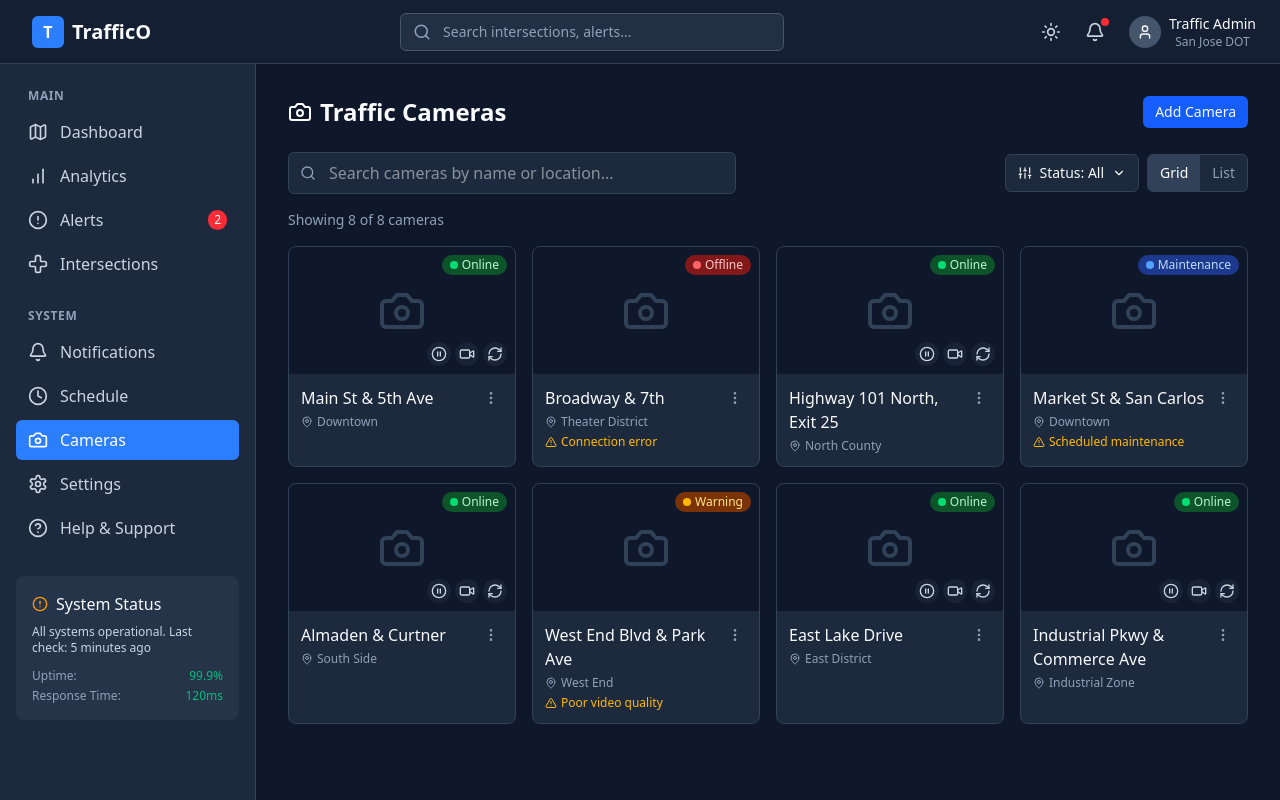
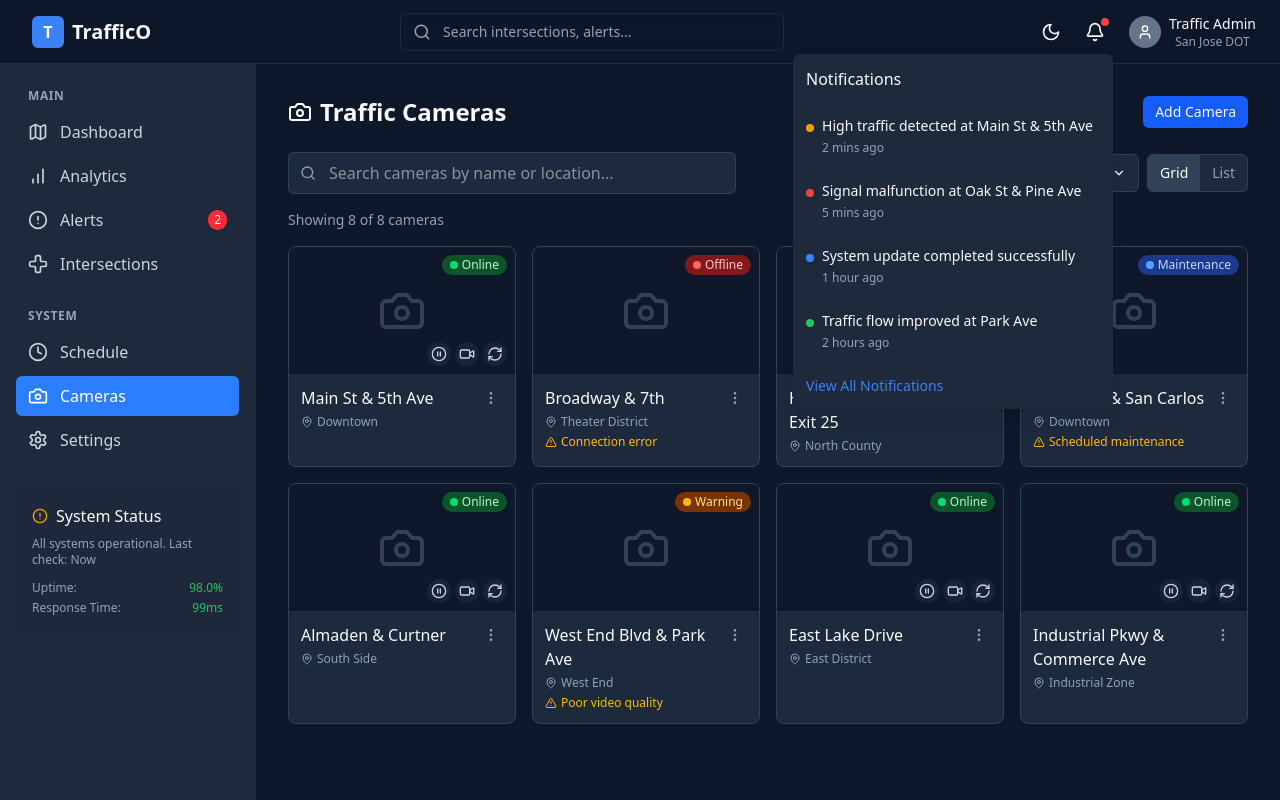
Before and after one commit to n8thantran/SJHacks-2025, a Next.js app in the folder frontend/: page /cameras in a window 1280 px wide. Both pictures are taken after a click on the button 1095 px from the left and 31 px from the top of the page. Built offline with nearby package versions, Linux system fonts and the light colour scheme.

Commit message:
feat: implement theme toggle and notifications dropdown in header

```diff
--- a/frontend/src/app/globals.css
+++ b/frontend/src/app/globals.css
@@ -8,6 +8,41 @@
   --accent: #22c55e;
   --danger: #ef4444;
   --warning: #f59e0b;
+  --border: #1e293b;
+  --card: #1e293b;
+  --card-foreground: #f8fafc;
+  --muted: #64748b;
+  --muted-foreground: #94a3b8;
+}
+
+[data-theme="light"] {
+  --background: #ffffff;
+  --foreground: #1e293b;
+  --primary: #3b82f6;
+  --secondary: #64748b;
+  --accent: #22c55e;
+  --danger: #ef4444;
+  --warning: #f59e0b;
+  --border: #e2e8f0;
+  --card: #f8fafc;
+  --card-foreground: #1e293b;
+  --muted: #f1f5f9;
+  --muted-foreground: #64748b;
+}
+
+[data-theme="dark"] {
+  --background: #0f172a;
+  --foreground: #f8fafc;
+  --primary: #3b82f6;
+  --secondary: #64748b;
+  --accent: #22c55e;
+  --danger: #ef4444;
+  --warning: #f59e0b;
+  --border: #1e293b;
+  --card: #1e293b;
+  --card-foreground: #f8fafc;
+  --muted: #64748b;
+  --muted-foreground: #94a3b8;
 }
 
 @theme inline {
@@ -18,15 +53,13 @@
   --color-accent: var(--accent);
   --color-danger: var(--danger);
   --color-warning: var(--warning);
+  --color-border: var(--border);
+  --color-card: var(--card);
+  --color-card-foreground: var(--card-foreground);
+  --color-muted: var(--muted);
+  --color-muted-foreground: var(--muted-foreground);
   --font-sans: var(--font-geist-sans);
   --font-mono: var(--font-geist-mono);
-}
-
-@media (prefers-color-scheme: dark) {
-  :root {
-    --background: #0a0a0a;
-    --foreground: #ededed;
-  }
 }
 
 body {
@@ -44,17 +77,17 @@ body {
 }
 
 ::-webkit-scrollbar-track {
-  background: rgba(255, 255, 255, 0.1);
+  background: var(--muted);
   border-radius: 4px;
 }
 
 ::-webkit-scrollbar-thumb {
-  background: rgba(255, 255, 255, 0.2);
+  background: var(--muted-foreground);
   border-radius: 4px;
 }
 
 ::-webkit-scrollbar-thumb:hover {
-  background: rgba(255, 255, 255, 0.3);
+  background: var(--foreground);
 }
 
 /* Map styling */
@@ -66,22 +99,22 @@ body {
 
 /* Mapbox Popup styling */
 .mapboxgl-popup-content {
-  background-color: rgba(30, 41, 59, 0.9);
-  color: #f8fafc;
+  background-color: var(--card);
+  color: var(--card-foreground);
   border-radius: 0.5rem;
-  border: 1px solid rgba(100, 116, 139, 0.5);
+  border: 1px solid var(--border);
   box-shadow: 0 4px 6px -1px rgba(0, 0, 0, 0.1), 0 2px 4px -1px rgba(0, 0, 0, 0.06);
   padding: 0.75rem;
   font-family: var(--font-sans);
 }
 
 .mapboxgl-popup-close-button {
-  color: #f8fafc;
+  color: var(--card-foreground);
   font-size: 1.25rem;
   padding: 0 0.5rem;
 }
 
 .mapboxgl-popup-tip {
-  border-top-color: rgba(30, 41, 59, 0.9) !important;
-  border-bottom-color: rgba(30, 41, 59, 0.9) !important;
+  border-top-color: var(--card) !important;
+  border-bottom-color: var(--card) !important;
 }
--- a/frontend/src/components/ui/Header.tsx
+++ b/frontend/src/components/ui/Header.tsx
@@ -1,79 +1,142 @@
 'use client';
 
-import { useState } from 'react';
+import { useState, useEffect } from 'react';
 import { Search, Bell, Menu, User, LogOut, Settings, Moon, Sun } from 'lucide-react';
 import MobileMenu from './MobileMenu';
+import Link from 'next/link';
 
 export default function Header() {
   const [isDarkMode, setIsDarkMode] = useState(true);
   const [isUserMenuOpen, setIsUserMenuOpen] = useState(false);
   const [isMobileMenuOpen, setIsMobileMenuOpen] = useState(false);
+  const [isNotificationsOpen, setIsNotificationsOpen] = useState(false);
+
+  // Mock notifications data
+  const notifications = [
+    { id: 1, type: 'warning', message: 'High traffic detected at Main St & 5th Ave', time: '2 mins ago' },
+    { id: 2, type: 'critical', message: 'Signal malfunction at Oak St & Pine Ave', time: '5 mins ago' },
+    { id: 3, type: 'info', message: 'System update completed successfully', time: '1 hour ago' },
+    { id: 4, type: 'success', message: 'Traffic flow improved at Park Ave', time: '2 hours ago' }
+  ];
+
+  useEffect(() => {
+    // Set initial theme
+    document.documentElement.setAttribute('data-theme', isDarkMode ? 'dark' : 'light');
+  }, []);
+
+  const toggleTheme = () => {
+    setIsDarkMode(!isDarkMode);
+    document.documentElement.setAttribute('data-theme', !isDarkMode ? 'dark' : 'light');
+  };
 
   return (
     <>
-      <header className="bg-slate-800/50 backdrop-blur-md border-b border-slate-700 h-16 flex items-center justify-between px-4 sticky top-0 z-10">
+      <header className="bg-background/50 backdrop-blur-md border-b border-border h-16 flex items-center justify-between px-4 sticky top-0 z-10">
         <div className="flex items-center">
           <button
-            className="p-2 rounded-md hover:bg-slate-700 md:hidden"
+            className="p-2 rounded-md hover:bg-background/20 md:hidden"
             onClick={() => setIsMobileMenuOpen(true)}
           >
             <Menu size={20} />
           </button>
 
           <div className="flex items-center ml-4">
-            <div className="bg-blue-500 text-white h-8 w-8 rounded-md flex items-center justify-center font-bold mr-2">T</div>
+            <div className="bg-primary text-white h-8 w-8 rounded-md flex items-center justify-center font-bold mr-2">T</div>
             <h1 className="text-xl font-bold">TrafficO</h1>
           </div>
         </div>
 
-        <div className="hidden md:flex items-center bg-slate-700/50 border border-slate-600 rounded-md w-96">
-          <Search size={18} className="ml-3 text-slate-400" />
+        <div className="hidden md:flex items-center bg-background/20 border border-border rounded-md w-96">
+          <Search size={18} className="ml-3 text-muted-foreground" />
           <input
             type="text"
             placeholder="Search intersections, alerts..."
-            className="bg-transparent border-0 outline-none h-9 flex-grow px-3 text-sm text-white placeholder:text-slate-400"
+            className="bg-transparent border-0 outline-none h-9 flex-grow px-3 text-sm text-foreground placeholder:text-muted-foreground"
           />
         </div>
 
         <div className="flex items-center gap-2">
           <button
-            className="p-2 rounded-md text-slate-300 hover:bg-slate-700"
-            onClick={() => setIsDarkMode(!isDarkMode)}
+            className="p-2 rounded-md text-foreground hover:bg-background/20"
+            onClick={toggleTheme}
           >
-            {isDarkMode ? <Sun size={20} /> : <Moon size={20} />}
-          </button>
-
-          <button className="p-2 rounded-md text-slate-300 hover:bg-slate-700 relative">
-            <Bell size={20} />
-            <span className="absolute top-1 right-1 bg-red-500 rounded-full w-2 h-2"></span>
+            {isDarkMode ? <Moon size={20} /> : <Sun size={20} />}
           </button>
 
           <div className="relative">
             <button
-              className="flex items-center gap-2 p-2 rounded-md hover:bg-slate-700"
+              className="p-2 rounded-md text-foreground hover:bg-background/20 relative"
+              onClick={() => setIsNotificationsOpen(!isNotificationsOpen)}
+            >
+              <Bell size={20} />
+              <span className="absolute top-1 right-1 bg-danger rounded-full w-2 h-2"></span>
+            </button>
+
+            {isNotificationsOpen && (
+              <div className="absolute right-0 mt-1 bg-card border border-border rounded-md shadow-lg w-80 max-h-96 overflow-y-auto z-20">
+                <div className="p-3 border-b border-border">
+                  <h3 className="font-medium">Notifications</h3>
+                </div>
+                <div className="divide-y divide-border">
+                  {notifications.map(notification => (
+                    <div
+                      key={notification.id}
+                      className="p-3 hover:bg-background/20 cursor-pointer"
+                    >
+                      <div className="flex items-start gap-2">
+                        <div className={`w-2 h-2 rounded-full mt-2 ${
+                          notification.type === 'critical' ? 'bg-danger' :
+                          notification.type === 'warning' ? 'bg-warning' :
+                          notification.type === 'success' ? 'bg-accent' :
+                          'bg-primary'
+                        }`} />
+                        <div className="flex-1">
+                          <p className="text-sm">{notification.message}</p>
+                          <p className="text-xs text-muted-foreground mt-1">{notification.time}</p>
+                        </div>
+                      </div>
+                    </div>
+                  ))}
+                </div>
+                <div className="p-3 border-t border-border">
+                  <Link
+                    href="/alerts"
+                    className="block w-full text-sm text-primary hover:text-primary/80"
+                    onClick={() => setIsNotificationsOpen(false)}
+                  >
+                    View All Notifications
+                  </Link>
+                </div>
+              </div>
+            )}
+          </div>
+
+          <div className="relative">
+            <button
+              className="flex items-center gap-2 p-2 rounded-md hover:bg-background/20"
               onClick={() => setIsUserMenuOpen(!isUserMenuOpen)}
             >
-              <div className="h-8 w-8 rounded-full bg-slate-600 flex items-center justify-center">
+              <div className="h-8 w-8 rounded-full bg-muted flex items-center justify-center">
                 <User size={16} />
               </div>
               <div className="hidden md:block text-sm">
                 <div className="font-medium">Traffic Admin</div>
-                <div className="text-xs text-slate-400">San Jose DOT</div>
+                <div className="text-xs text-muted-foreground">San Jose DOT</div>
               </div>
             </button>
 
             {isUserMenuOpen && (
-              <div className="absolute right-0 mt-1 bg-slate-800 border border-slate-700 rounded-md shadow-lg w-48 py-1 z-20">
-                <button className="w-full text-left px-4 py-2 text-sm hover:bg-slate-700 flex items-center gap-2">
-                  <User size={16} className="text-slate-400" />
+              <div className="absolute right-0 mt-1 bg-card border border-border rounded-md shadow-lg w-48 py-1 z-20">
+                <button className="w-full text-left px-4 py-2 text-sm hover:bg-background/20 flex items-center gap-2">
+                  <User size={16} className="text-muted-foreground" />
                   <span>Profile</span>
                 </button>
-                <button className="w-full text-left px-4 py-2 text-sm hover:bg-slate-700 flex items-center gap-2">
-                  <Settings size={16} className="text-slate-400" />
+                <button className="w-full text-left px-4 py-2 text-sm hover:bg-background/20 flex items-center gap-2">
+                  <Settings size={16} className="text-muted-foreground" />
                   <span>Settings</span>
                 </button>
-                <hr className="border-slate-700 my-1" />
-                <button className="w-full text-left px-4 py-2 text-sm hover:bg-slate-700 flex items-center gap-2 text-red-400">
+                <hr className="border-border my-1" />
+                <button className="w-full text-left px-4 py-2 text-sm hover:bg-background/20 flex items-center gap-2 text-danger">
                   <LogOut size={16} />
                   <span>Sign out</span>
                 </button>
--- a/frontend/src/components/ui/Sidebar.tsx
+++ b/frontend/src/components/ui/Sidebar.tsx
@@ -13,6 +13,7 @@ import {
   HelpCircle
 } from 'lucide-react';
 import Link from 'next/link';
+import { useState, useEffect } from 'react';
 
 // Navigation item interface
 interface NavItem {
@@ -31,15 +32,33 @@ const mainNavItems: NavItem[] = [
 ];
 
 const secondaryNavItems: NavItem[] = [
-  { name: 'Notifications', icon: <Bell size={20} />, href: '/notifications' },
   { name: 'Schedule', icon: <Clock size={20} />, href: '/schedule' },
   { name: 'Cameras', icon: <Camera size={20} />, href: '/cameras' },
-  { name: 'Settings', icon: <Settings size={20} />, href: '/settings' },
-  { name: 'Help & Support', icon: <HelpCircle size={20} />, href: '/help' },
+  { name: 'Settings', icon: <Settings size={20} />, href: '/settings' }
 ];
 
 export default function Sidebar() {
   const pathname = usePathname();
+  const [systemStatus, setSystemStatus] = useState({
+    uptime: 98.5,
+    responseTime: 105,
+    lastCheck: 0
+  });
+
+  useEffect(() => {
+    // Update system status every second
+    const interval = setInterval(() => {
+      setSystemStatus(prev => ({
+        uptime: 97 + Math.random() * 2, // Random between 97-99
+        responseTime: 90 + Math.random() * 30, // Random between 90-120
+        lastCheck: 0
+      }));
+    }, 1000);
+
+    return () => {
+      clearInterval(interval);
+    };
+  }, []);
 
   // Navigation item component
   const NavItem = ({ item }: { item: NavItem }) => {
@@ -70,10 +89,10 @@ export default function Sidebar() {
   };
 
   return (
-    <aside className="w-64 bg-slate-800 border-r border-slate-700 h-full py-6 hidden md:block">
+    <aside className="w-64 bg-card border-r border-border h-full py-6 hidden md:block">
 
       <div className="px-4 mb-6">
-        <h2 className="text-xs font-semibold text-slate-400 uppercase tracking-wider px-3 mb-2">
+        <h2 className="text-xs font-semibold text-muted-foreground uppercase tracking-wider px-3 mb-2">
           Main
         </h2>
         <nav>
@@ -84,7 +103,7 @@ export default function Sidebar() {
       </div>
 
       <div className="px-4">
-        <h2 className="text-xs font-semibold text-slate-400 uppercase tracking-wider px-3 mb-2">
+        <h2 className="text-xs font-semibold text-muted-foreground uppercase tracking-wider px-3 mb-2">
           System
         </h2>
         <nav>
@@ -95,19 +114,21 @@ export default function Sidebar() {
       </div>
 
       <div className="mt-auto px-4 pt-6">
-        <div className="bg-slate-700/50 rounded-lg p-4">
+        <div className="bg-card/50 rounded-lg p-4">
           <h3 className="font-medium mb-2 flex items-center gap-2">
-            <AlertCircle size={16} className="text-amber-500" />
+            <AlertCircle size={16} className="text-warning" />
             System Status
           </h3>
-          <p className="text-xs text-slate-300 mb-3">All systems operational. Last check: 5 minutes ago</p>
+          <p className="text-xs text-muted-foreground mb-3">
+            All systems operational. Last check: Now
+          </p>
           <div className="flex justify-between text-xs">
-            <span className="text-slate-400">Uptime:</span>
-            <span className="text-emerald-500">99.9%</span>
+            <span className="text-muted-foreground">Uptime:</span>
+            <span className="text-accent">{systemStatus.uptime.toFixed(1)}%</span>
           </div>
           <div className="flex justify-between text-xs mt-1">
-            <span className="text-slate-400">Response Time:</span>
-            <span className="text-emerald-500">120ms</span>
+            <span className="text-muted-foreground">Response Time:</span>
+            <span className="text-accent">{systemStatus.responseTime.toFixed(0)}ms</span>
           </div>
         </div>
       </div>
```
